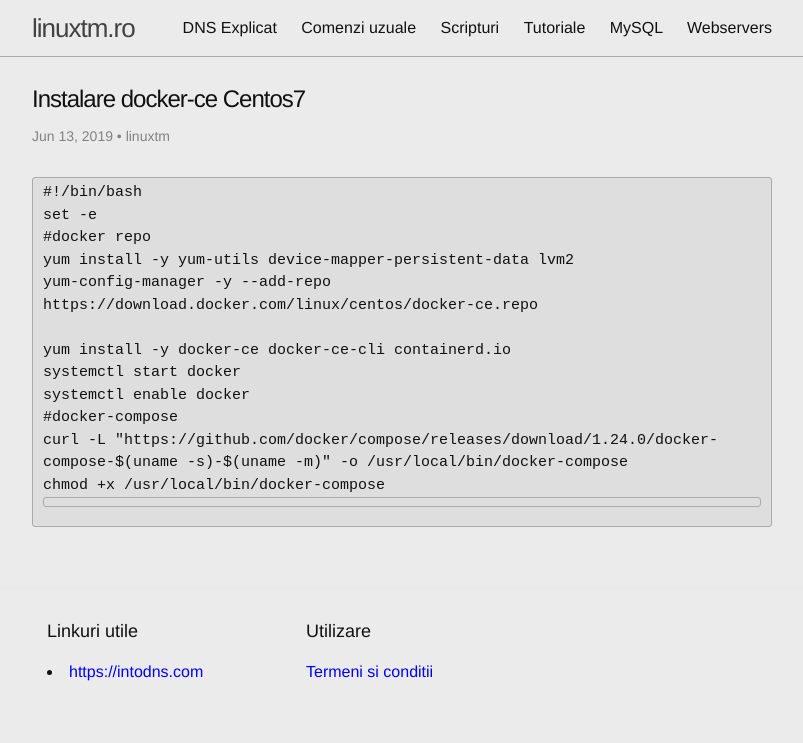
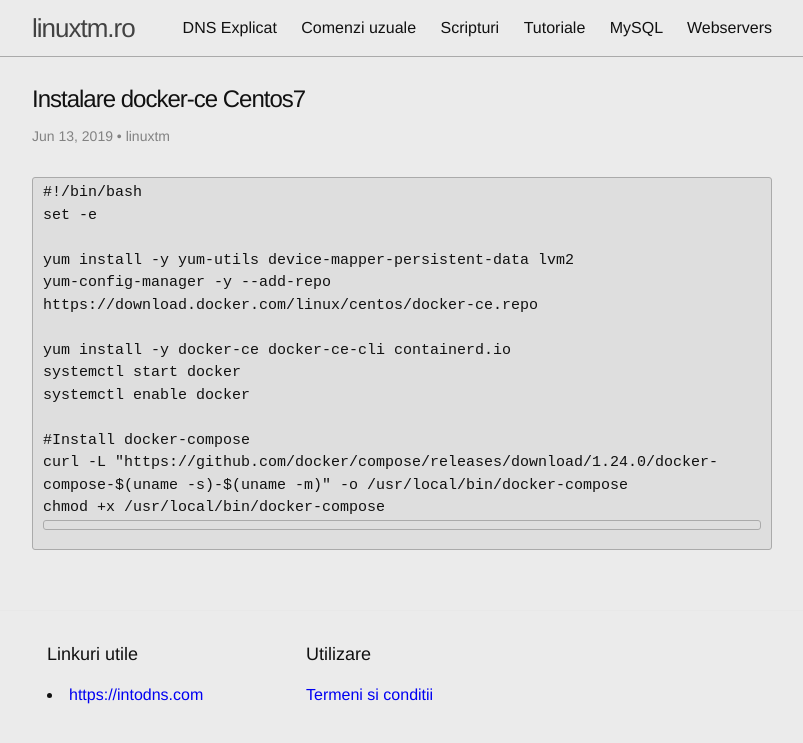
Before and after one commit to linuxtm/linuxtm.github.io, a Jekyll site: the page built from _posts/scripturi/2019-06-13-instalare-dockerce-centos7.md, in a window 1280 px wide. Shown: the top 743 px of the page, without its empty margins (238-1041 px from the left). Built offline with Jekyll 4.4.1, drawn with Linux system fonts in a browser that asks for light colours.

Commit message:
Update 2019-06-13-instalare-dockerce-centos7.md

```diff
--- a/_posts/scripturi/2019-06-13-instalare-dockerce-centos7.md
+++ b/_posts/scripturi/2019-06-13-instalare-dockerce-centos7.md
@@ -17,14 +17,15 @@ tags:
 <pre>
 #!/bin/bash
 set -e
-#docker repo
+
 yum install -y yum-utils device-mapper-persistent-data lvm2
 yum-config-manager -y --add-repo https://download.docker.com/linux/centos/docker-ce.repo
 
 yum install -y docker-ce docker-ce-cli containerd.io
 systemctl start docker
 systemctl enable docker
-#docker-compose
+
+#Install docker-compose
 curl -L "https://github.com/docker/compose/releases/download/1.24.0/docker-compose-$(uname -s)-$(uname -m)" -o /usr/local/bin/docker-compose
 chmod +x /usr/local/bin/docker-compose
 <pre>
```
